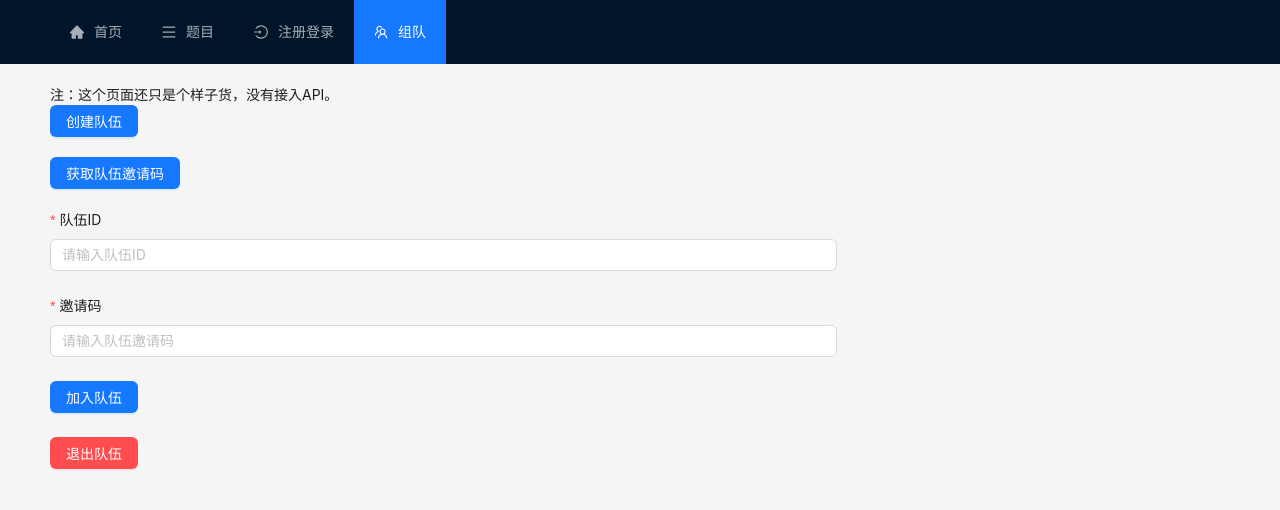
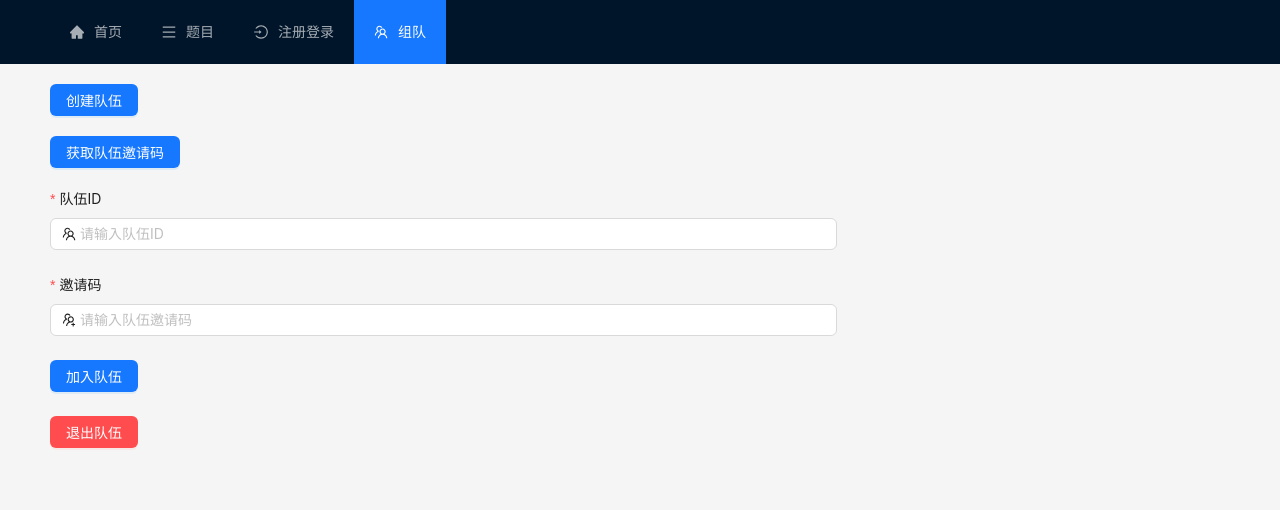
Before and after one commit to yuanyang2025/yuanyang25-front, a React (Vite) app: page /team in a window 1280 px wide. Shown: the top 510 px of the page. Built offline with nearby package versions, Linux system fonts and the light colour scheme; no server answers.

Commit message:
add some icons

```diff
--- a/src/pages/Team.tsx
+++ b/src/pages/Team.tsx
@@ -9,6 +9,7 @@ import {
 } from "../data/interface/network";
 import { isOk, request } from "../utils/network";
 import { InfoContext } from "../layout";
+import { TeamOutlined, UsergroupAddOutlined } from '@ant-design/icons'
 
 interface JoinTeamFieldType {
   teamId: string;
@@ -129,7 +130,6 @@ export const TeamManagementPage: React.FC = () => {
 
   return (
     <div>
-      注：这个页面还只是个样子货，没有接入API。
       <Form
         form={form}
         layout="vertical"
@@ -160,7 +160,7 @@ export const TeamManagementPage: React.FC = () => {
             { pattern: /^\d+$/, message: "队伍ID必须是自然数！" },
           ]}
         >
-          <Input type="number" placeholder="请输入队伍ID" />
+          <Input type="number" placeholder="请输入队伍ID" prefix={<TeamOutlined />} />
         </Form.Item>
         <Form.Item
           label="邀请码"
@@ -183,6 +183,7 @@ export const TeamManagementPage: React.FC = () => {
           ]}
         >
           <Input
+            prefix={<UsergroupAddOutlined />}
             placeholder="请输入队伍邀请码"
             maxLength={19}
             onChange={(e) => {
```
